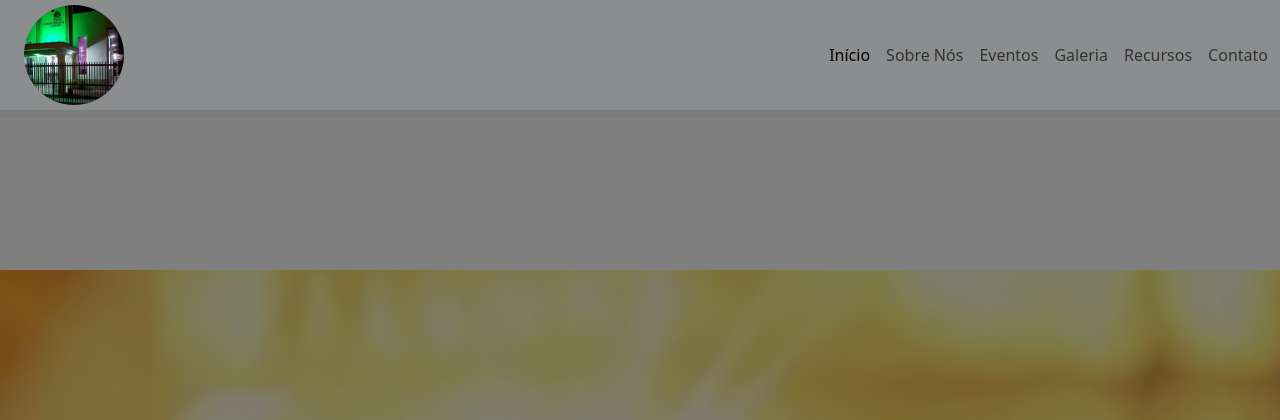
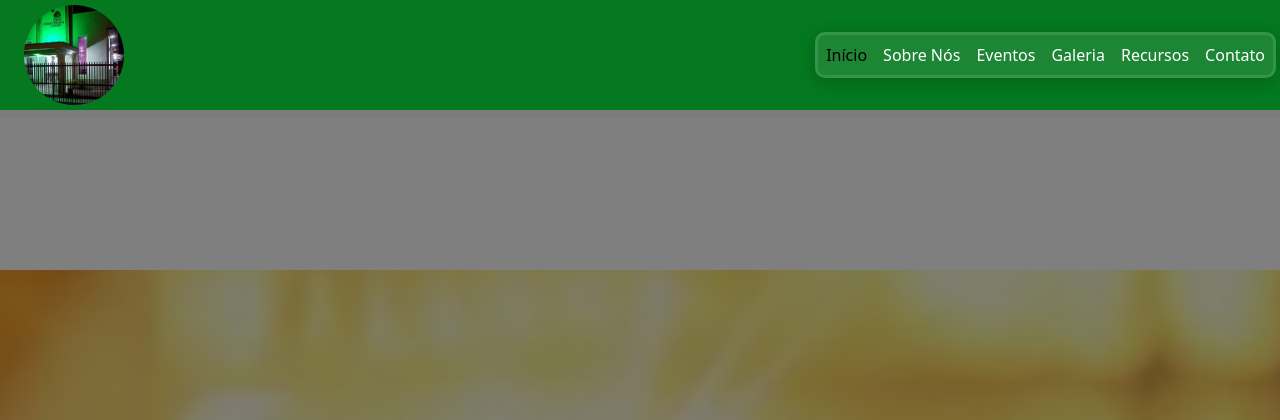
Before and after one commit to RogerioSenac/site_PresbiterianaJacupiranga, a PHP site: page / in a window 1280 px wide. Shown: the top 420 px of the page. Run offline with PHP 8.4, Linux system fonts and the light colour scheme; data comes from the database, SQL or seed files in the repository; data that the repository does not hold is empty; some libraries are stand-ins or nearby versions.

Commit message:
reacture.rogerio - imagens

```diff
--- a/Assets/css/styles.css
+++ b/Assets/css/styles.css
@@ -28,7 +28,7 @@ header {
     z-index: 1000;
 }
 .nav_bar {
-    background-color: #8c8d8e;
+    background-color: #04791f;
 }
 
 .navbar-brand .img-fluid{
@@ -36,6 +36,37 @@ header {
     position: relative;
     margin-left: 20px;
     border-radius: 50%;
+}
+
+.navbar-nav {
+    border: 3px solid rgba(255, 255, 255, 0.11);
+    border-radius: 10px;
+    backdrop-filter: blur(5px);
+    background-color: rgba(255, 255, 255, 0.1);
+    box-shadow: 0 4px 20px rgba(0, 0, 0, 0.2);
+    transition: transform 0.3s ease; /* Suaviza a transição */
+}
+
+.navbar-nav a {
+    position: relative;
+    text-decoration: none;
+    color: white; /* Altere a cor conforme necessário */
+}
+
+.navbar-nav a::after {
+    content: '';
+    position: relative  ;
+    left: 0;
+    right: 0;
+    bottom: 0;
+    height: 100%;
+    background: rgba(255, 255, 255, 0.3); /* Reflexo */
+    transform: translateY(100%); /* Começa fora de vista */
+    transition: transform 0.3s ease; /* Suaviza a transição do reflexo */
+}
+
+.navbar-nav a:hover::after {
+    transform: translateY(0); /* Move para a posição original no hover */
 }
 
 /* Corpo */
@@ -88,7 +119,7 @@ section {
 
 /* Seção 2: Culto Online */
 #culto-online {
-    background-image: url('../img/multimidia2.jpg');
+    background-image: url('../img/igrejaonline.png');
     background-size: cover;
     background-position: center;
     background-repeat: no-repeat;
```
Also changed, not shown: Assets/img/igrejaonline.png (added), 1 other file.
